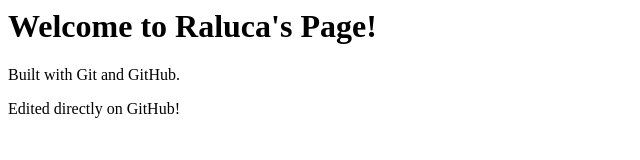
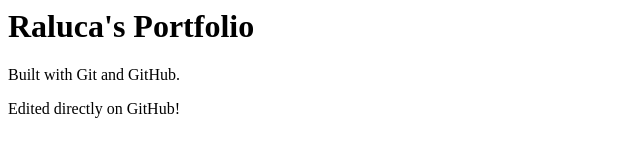
Before and after one commit to ralucamotoc/practice-today, a plain HTML site: page index.html in a window 1280 px wide. Shown: the whole page, without its empty margins (0-640 px from the left). Drawn offline with Linux system fonts and the light colour scheme.

Commit message:
Update heading on web-design branch

```diff
--- a/index.html
+++ b/index.html
@@ -1,3 +1,3 @@
-<h1>Welcome to Raluca's Page!</h1>
+<h1>Raluca's Portfolio</h1>
 <p>Built with Git and GitHub.</p>
 <p>Edited directly on GitHub!</p></p>
```
